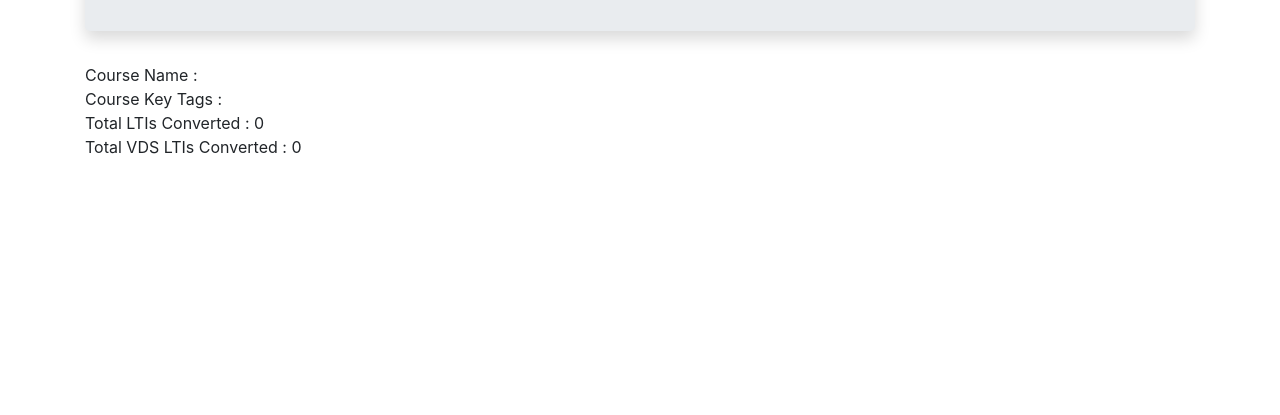
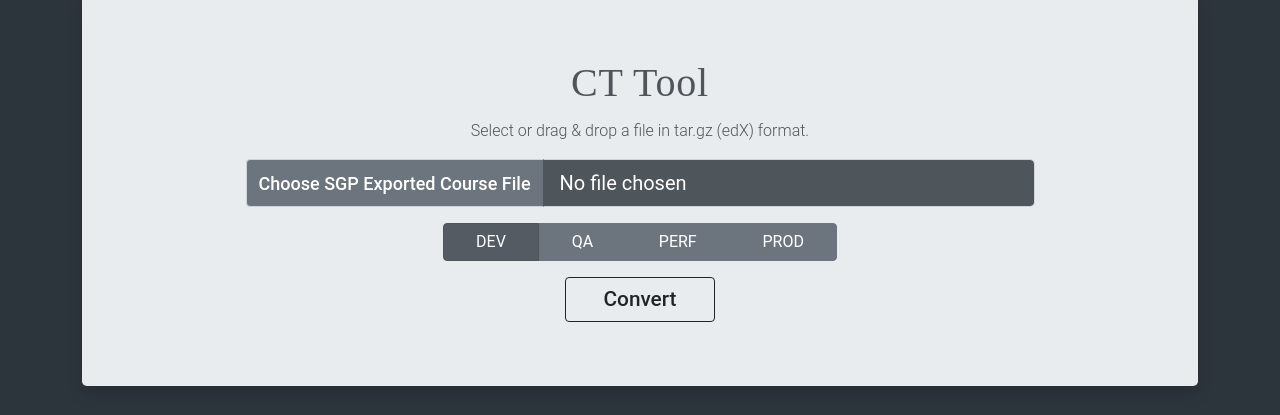
Before and after one commit to dcadams/CTTool-v2, a Django app: page / in a window 1280 px wide. Shown: the part 385-800 px from the top of the page. Run offline with Django 4.2, Linux system fonts and the light colour scheme.

Commit message:
Change UI design of index file

```diff
--- a/app_cttoolv2/templates/index.html
+++ b/app_cttoolv2/templates/index.html
@@ -7,29 +7,141 @@
     <title>CT Tool Home</title>
 
     <link rel="stylesheet" href="https://cdn.jsdelivr.net/npm/bootstrap@4.6.1/dist/css/bootstrap.min.css" integrity="sha384-zCbKRCUGaJDkqS1kPbPd7TveP5iyJE0EjAuZQTgFLD2ylzuqKfdKlfG/eSrtxUkn" crossorigin="anonymous">
-
+    <link rel="stylesheet" href="https://cdn.jsdelivr.net/npm/bootstrap@4.6.1/dist/css/bootstrap.min.css" integrity="sha384-zCbKRCUGaJDkqS1kPbPd7TveP5iyJE0EjAuZQTgFLD2ylzuqKfdKlfG/eSrtxUkn" crossorigin="anonymous">
+    <link href="https://cdn.jsdelivr.net/npm/bootstrap@5.0.2/dist/css/bootstrap.min.css" rel="stylesheet" integrity="sha384-EVSTQN3/azprG1Anm3QDgpJLIm9Nao0Yz1ztcQTwFspd3yD65VohhpuuCOmLASjC" crossorigin="anonymous">
+    <script src="https://cdn.jsdelivr.net/npm/bootstrap@5.0.2/dist/js/bootstrap.bundle.min.js" integrity="sha384-MrcW6ZMFYlzcLA8Nl+NtUVF0sA7MsXsP1UyJoMp4YLEuNSfAP+JcXn/tWtIaxVXM" crossorigin="anonymous"></script>
     <!-- HTML5 shim and Respond.js for IE8 support of HTML5 elements and media queries -->
     <!-- WARNING: Respond.js doesn't work if you view the page via file:// -->
     <!--[if lt IE 9]>
       <script src="https://oss.maxcdn.com/html5shiv/3.7.2/html5shiv.min.js"></script>
       <script src="https://oss.maxcdn.com/respond/1.4.2/respond.min.js"></script>
     <![endif]-->
+    <style type="text/css">
+        body {
+          justify-content: center;
+          align-items: center;
+          height: 100vh;
+          font-family: Roboto, sans-serif;
+          background: #2d353c;
+          color: #ccc;
+        }
+        h1, h2 {
+          color: #4e555b;
+          text-align: center;
+          letter-spacing: 0.02em;
+          margin-bottom: 0.3em;
+          font-family: 'Times New Roman', serif;
+        }
+        .top-div{
+            padding: 2em 3em;
+            width: 100%;
+        }
+        .top-div img{
+            display: block;
+            margin-left: auto;
+            margin-right: auto;
+        }
+        #convert-form{
+            max-width: 75%;
+            display: block;
+            margin-left: auto;
+            margin-right: auto;
+        }
+        .lead{
+          color: #4e555b;
+          text-align: center;
+          font-size: 1em;
+        }
+        .sub-btn{
+          width: 100%;
+          display: flex;
+        }
+        .btn-outline-dark{
+          width: 150px;
+          margin: auto;
+          font-size: 1.3rem;
+          font-weight: 500;
+        }
+        .btn-group-toggle{
+          width: 50%;
+          margin: auto;
+        }
+        .btn-secondary:not(:disabled):not(.disabled).active:focus, .btn-secondary:not(:disabled):not(.disabled):active:focus, .show>.btn-secondary.dropdown-toggle:focus{
+          box-shadow: none;
+        }
+        .card{
+          background-color: transparent;
+          border: none;
+          background: #485461;
+          border-radius: 10px;
+          box-shadow: 0 1.7px 1.4px rgb(0 0 0 / 2%), 0 4px 3.3px rgb(0 0 0 / 3%), 0 7.5px 6.3px rgb(0 0 0 / 4%), 0 13.4px 11.2px rgb(0 0 0 / 4%), 0 25.1px 20.9px rgb(0 0 0 / 5%), 0 60px 50px rgb(0 0 0 / 7%);
+        }
+        #input-file{
+          color: #fff;
+          background-color: #4e555b;
+          border-left-color: #4e555b;
+        }
+        /*input[type=file]::file-selector-button{
+          color: #fff;
+          background-color: #6c757d;
+          border-color: #6c757d;
+        }*/
 
+
+
+        .custom-file-button input[type=file]::-webkit-file-upload-button {
+          display: none;
+        }
+
+        .custom-file-button input[type=file]::file-selector-button {
+          display: none;
+        }
+
+        .custom-file-button:hover label {
+          background-color: #4e555b;
+          color: #fff;
+        }
+        .custom-file-button label {
+          background-color: #6c757d;
+          cursor: pointer;
+          color: #fff;
+          font-size: 18px;
+          font-weight: 500;
+          font-stretch: 100%;
+        }
+        .result-info{
+          font-size: 1.2rem;
+          width: 60%;
+          display: block;
+          margin-left: auto;
+          margin-right: auto;
+          color: white;
+          text-align: center;
+        }
+        .result-info span{
+            font-size: 1.5rem;
+        }
+    </style>
   </head>
   <body>
+    <div class="top-div">
+        <img src="{{MEDIA_URL}}cisco-sgp-logo.svg">
+    </div>
     <div class="container ">
-      <div class="jumbotron mt-5 shadow">
+      <div class="jumbotron mt-3 shadow">
         <h1>CT Tool</h1>
-        <p class="lead">Upload file in tar.gz format.</p>
-
         <form id="convert-form">
           {% csrf_token %}
           <div class="form-group">
-            <div class="file-upload-wrapper">
-              <input type="file" id="input-file", name="input-file" class="file-upload" />
+            <div>
+              <p class="lead">Select or drag & drop a file in tar.gz (edX) format.</p>
+              <div class="input-group custom-file-button">
+                <label class="input-group-text" for="inputGroupFile">Choose SGP Exported Course File</label>
+                <input class="form-control form-control-lg" id="input-file" name="input-file" type="file" required accept=".gz">
               </div>
             </div>
-          <div class="form-group">
+          </div>
+          <div class="form-group" style="display: flex;">
             <div class="btn-group btn-group-toggle" data-toggle="buttons">
               <label class="btn btn-secondary">
                 <input type="radio" name="env" id="dev" value="DEV" autocomplete="off" checked> DEV
@@ -45,16 +157,21 @@
               </label>
             </div>
           </div>
-          <button type="submit" class="btn btn-success">Convert</button>
+          <div class="sub-btn">
+            <button type="submit" class="btn btn-outline-dark">Convert</button>
+          </div>
         </form>
-
       </div>
+      <div class="collapse show" id="myCollapse">
+        <div class="card card-body">
           <div class="result-info">
             <!-- Show result data here. -->
             Course Name : <span id="course_name"></span><br>
             Course Key Tags : <span id="course_key_tags"></span><br>
             Total LTIs Converted : <span id="lti">0</span><br>
             Total VDS LTIs Converted : <span id="vds">0</span>
+          </div>
+        </div>
       </div>
     </div>
 
@@ -64,7 +181,17 @@
     <script src="https://cdn.jsdelivr.net/npm/bootstrap@4.6.1/dist/js/bootstrap.min.js" integrity="sha384-VHvPCCyXqtD5DqJeNxl2dtTyhF78xXNXdkwX1CZeRusQfRKp+tA7hAShOK/B/fQ2" crossorigin="anonymous"></script>
     <script src="https://cdn.jsdelivr.net/npm/bootstrap@4.6.1/dist/js/bootstrap.bundle.min.js" integrity="sha384-fQybjgWLrvvRgtW6bFlB7jaZrFsaBXjsOMm/tB9LTS58ONXgqbR9W8oWht/amnpF" crossorigin="anonymous"></script>
   </body>
+
   <script type="text/javascript">
+    $("#myCollapse").collapse("hide");
+
+    $(".input-group-text").on( "click", function() {
+        $('#input-file').click();
+    });
+    $("#input-file").on( "click", function() {
+        $("#myCollapse").collapse("hide");
+    });
+
     $("#convert-form").submit(function(e) {
       e.preventDefault(); // avoid to execute the actual submit of the form.
       var formData = new FormData(this);
@@ -84,6 +211,8 @@
             alink.click();
             alink.remove();
 
+            $("#myCollapse").collapse("show");
+
             $(document).find('#course_name')[0].textContent = newFileMetadata['info_context']['course_name'];
             $(document).find('#course_key_tags')[0].textContent = newFileMetadata['course_key_tags']['course_org'] + ' + ' + newFileMetadata['course_key_tags']['course_run'] + ' + ' + newFileMetadata['course_key_tags']['course_url'];
             $(document).find('#lti')[0].textContent = newFileMetadata['info_context']['lti_cnt'];
```
Lines whose indentation alone changed are shown as unchanged.
